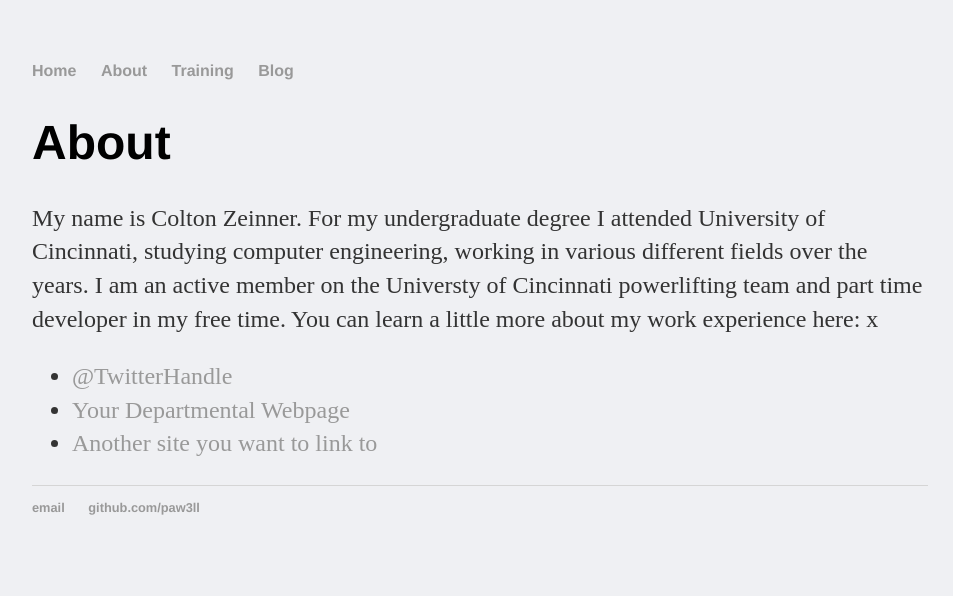
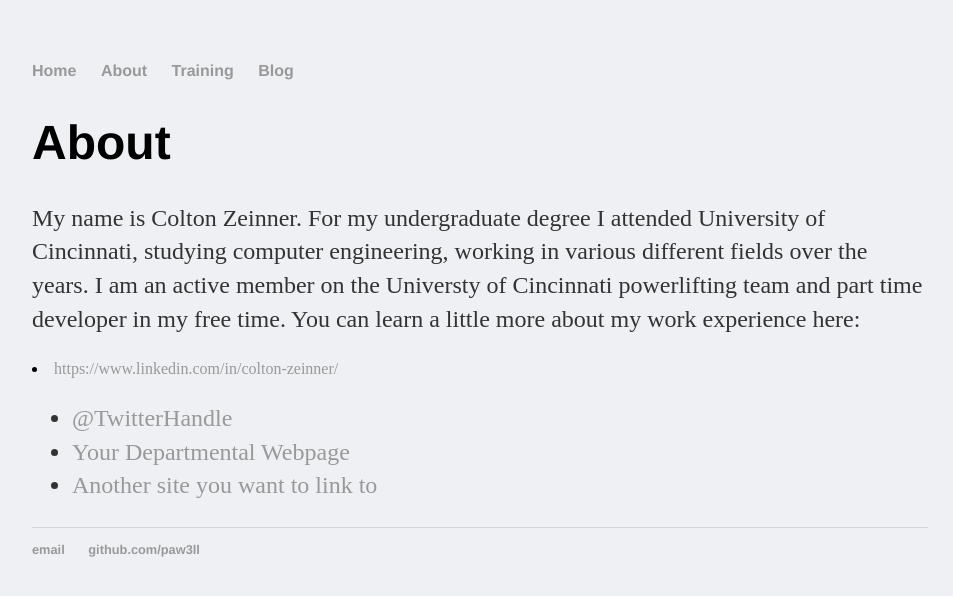
Before and after one commit to paw3ll/paw3ll.github.io, a Jekyll site: the page built from about/index.html, in a window 1280 px wide. Shown: the top 596 px of the page, without its empty margins (160-1113 px from the left). Built offline with Jekyll 4.4.1, drawn with Linux system fonts in a browser that asks for light colours.

Commit message:
Update index.html

```diff
--- a/about/index.html
+++ b/about/index.html
@@ -8,7 +8,7 @@ title: About Colton
 			<p> My name is Colton Zeinner. For my undergraduate degree I attended University of Cincinnati, studying computer engineering,
 			working in various different fields over the years. I am an active member on the Universty of Cincinnati powerlifting team and
 			part time developer in my free time.
-			You can learn a little more about my work experience here: x
+			You can learn a little more about my work experience here: <li><a href="https://www.linkedin.com/in/colton-zeinner/">https://www.linkedin.com/in/colton-zeinner/</a></li>
 				</p>
 
 			<ul class="contacts">
```
